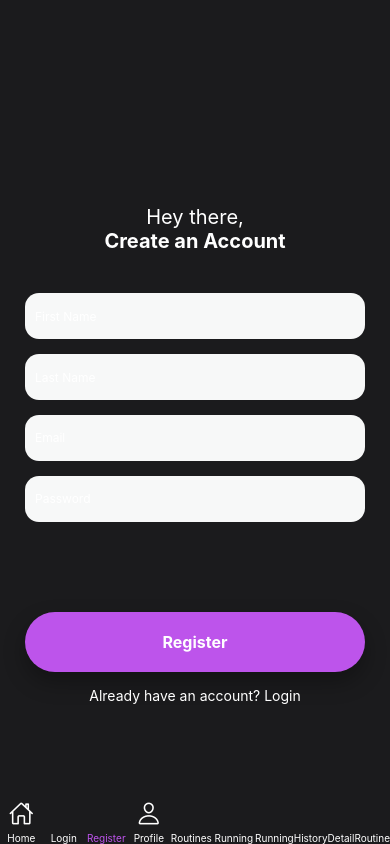
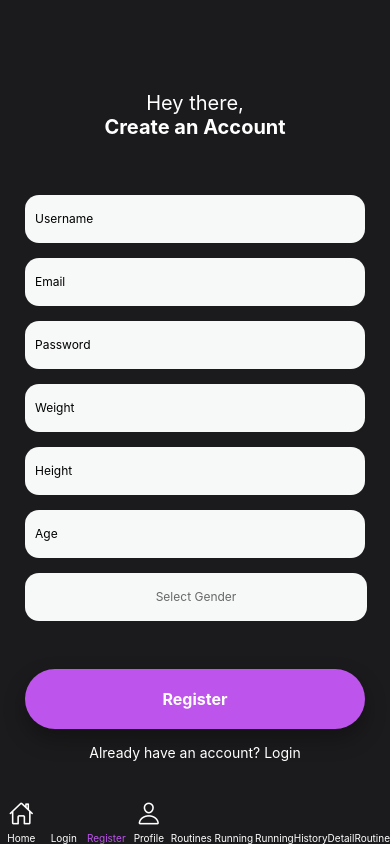
Before and after one commit to GC2-FITNES-SIN/fitness-clientside, a React Native app: screen /Register in a window 390 px wide. Built offline with nearby package versions, Linux system fonts and the light colour scheme.

Commit message:
fix: register page

```diff
--- a/src/screen/Login.js
+++ b/src/screen/Login.js
@@ -16,10 +16,10 @@ const Login = () => {
 					</TextCustom>
 				</ContainerFlexSameFlex>
 				<ContainerFlexSameFlex $column $gap={"15px"} $justifyContent={"center"}>
-					<TextInput $backgroundColor={"#F7F8F8"} $borderRadius={"14px"} $height={"48px"} placeholder="Email" $fontSize={"12px"}>
+					<TextInput $backgroundColor={"#F7F8F8"} $borderRadius={"14px"} $height={"48px"} placeholder="Email" $fontSize={"12px"} $color={"#000"}>
 
 					</TextInput>
-					<TextInput $backgroundColor={"#F7F8F8"} $borderRadius={"14px"} $height={"48px"} placeholder="Password" $fontSize={"12px"}>
+					<TextInput $backgroundColor={"#F7F8F8"} $borderRadius={"14px"} $height={"48px"} placeholder="Password" $fontSize={"12px"} $color={"#000"}>
 
 					</TextInput>
 				</ContainerFlexSameFlex>
--- a/src/screen/Register.js
+++ b/src/screen/Register.js
@@ -1,8 +1,12 @@
-import React from "react";
+import React, { useState } from "react";
 import { Button, Container, ContainerFlexSameFlex, TextCustom, TextInput } from "./Styled";
-import { SafeAreaView } from "react-native-safe-area-context";
+import { SafeAreaView, Modal, View, TouchableOpacity } from "react-native";
 
 const Register = () => {
+  const [modalVisible, setModalVisible] = useState(false);
+  const [selectedGender, setSelectedGender] = useState(null);
+  const genderOptions = ["Male", "Female", "Other"];
+
   return (
     <SafeAreaView style={{ flex: 1 }}>
       <Container $padding={"15px"} $backgroundColor={"#1b1b1d"}>
@@ -14,19 +18,40 @@ const Register = () => {
             Create an Account
           </TextCustom>
         </ContainerFlexSameFlex>
-				<ContainerFlexSameFlex $column $gap={"15px"} $justifyContent={"center"} $padding={"30px 10px 10px 10px"}>
-					<TextInput $backgroundColor={"#F7F8F8"} $borderRadius={"14px"} $height={"48px"} placeholder="First Name" $fontSize={"12px"}>
-
-					</TextInput>
-					<TextInput $backgroundColor={"#F7F8F8"} $borderRadius={"14px"} $height={"48px"} placeholder="Last Name" $fontSize={"12px"}>
-
-					</TextInput>
-					<TextInput $backgroundColor={"#F7F8F8"} $borderRadius={"14px"} $height={"48px"} placeholder="Email" $fontSize={"12px"}>
-
-					</TextInput>
-					<TextInput $backgroundColor={"#F7F8F8"} $borderRadius={"14px"} $height={"48px"} placeholder="Password" $fontSize={"12px"}>
-
-					</TextInput>
+        <ContainerFlexSameFlex $column $gap={"15px"} $justifyContent={"center"} $padding={"30px 10px 10px 10px"} $flex={"4"}>
+          <TextInput $backgroundColor={"#F7F8F8"} $borderRadius={"14px"} $height={"48px"} placeholder="Username" $fontSize={"12px"} $color={"#000"} />
+          <TextInput $backgroundColor={"#F7F8F8"} $borderRadius={"14px"} $height={"48px"} placeholder="Email" $fontSize={"12px"} $color={"#000"} />
+          <TextInput $backgroundColor={"#F7F8F8"} $borderRadius={"14px"} $height={"48px"} placeholder="Password" $fontSize={"12px"} $color={"#000"} />
+          <TextInput $backgroundColor={"#F7F8F8"} $borderRadius={"14px"} $height={"48px"} placeholder="Weight" $fontSize={"12px"} $color={"#000"} />
+          <TextInput $backgroundColor={"#F7F8F8"} $borderRadius={"14px"} $height={"48px"} placeholder="Height" $fontSize={"12px"} $color={"#000"} />
+          <TextInput $backgroundColor={"#F7F8F8"} $borderRadius={"14px"} $height={"48px"} placeholder="Age" $fontSize={"12px"} $color={"#000"} />
+          <TouchableOpacity onPress={() => setModalVisible(true)}>
+            <View style={{ backgroundColor: "#F7F8F8", borderRadius: 14, height: 48, justifyContent: "center" }}>
+              <TextCustom $fontSize={"12px"} $width={"342px"} $color={"#686868"}>{selectedGender || "Select Gender"}</TextCustom>
+            </View>
+          </TouchableOpacity>
+          <Modal
+            animationType="slide"
+            transparent={true}
+            visible={modalVisible}
+            onRequestClose={() => setModalVisible(false)}
+          >
+            <View style={{ flex: 1, justifyContent: "center", alignItems: "center", backgroundColor: "rgba(0,0,0,0.5)" }}>
+              <View style={{ backgroundColor: "#FFFFFF", borderRadius: 14, padding: 20, width: 100, gap: 10 }}>
+                {genderOptions.map((option, index) => (
+                  <TouchableOpacity
+                    key={index}
+                    onPress={() => {
+                      setSelectedGender(option);
+                      setModalVisible(false);
+                    }}
+                  >
+                    <TextCustom $fontSize={"14px"} $color={"#686868"}>{option}</TextCustom>
+                  </TouchableOpacity>
+                ))}
+              </View>
+            </View>
+          </Modal>
         </ContainerFlexSameFlex>
         <ContainerFlexSameFlex $column $gap={"10px"} $justifyContent={"center"}>
           <Button $backgroundColor={"#bd54eb"} $height={"60px"} $borderRadius={"99px"} $padding={"20px 0px 0px 0px"}
```
Also changed, not shown: src/screen/Styled.js (line endings or trailing spaces). Lines whose indentation alone changed are shown as unchanged.
